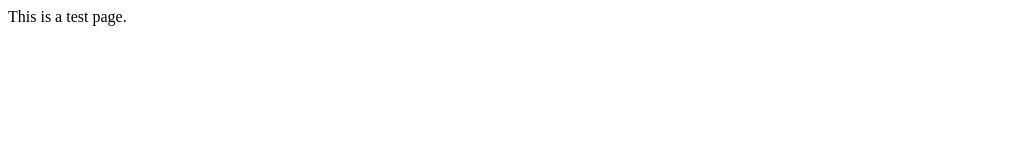
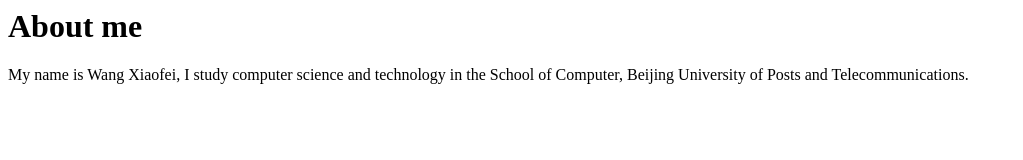
Before and after one commit to wangkendy/wangkendy.github.io, a plain HTML site: page index.html in a window 1280 px wide. Shown: the whole page, without its empty margins (0-1023 px from the left). Drawn offline with Linux system fonts and the light colour scheme.

Commit message:
Update index.html

```diff
--- a/index.html
+++ b/index.html
@@ -1,5 +1,6 @@
 <html>
 <body>
-This is a test page.
+<h1>About me</h1>
+<p>My name is Wang Xiaofei, I study computer science and technology in the School of Computer, Beijing University of Posts and Telecommunications.</p>
 </body>
 </html>
```
